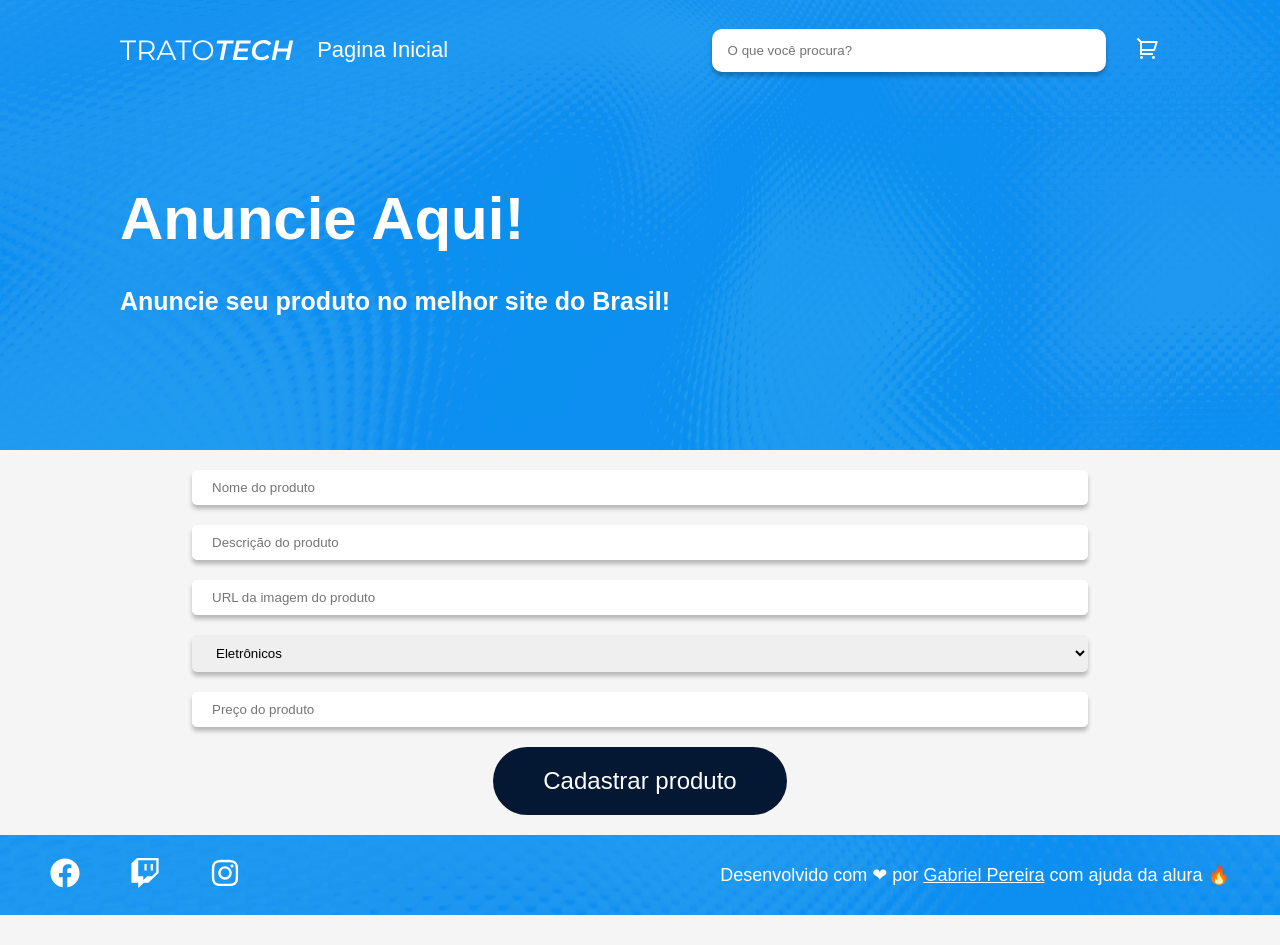
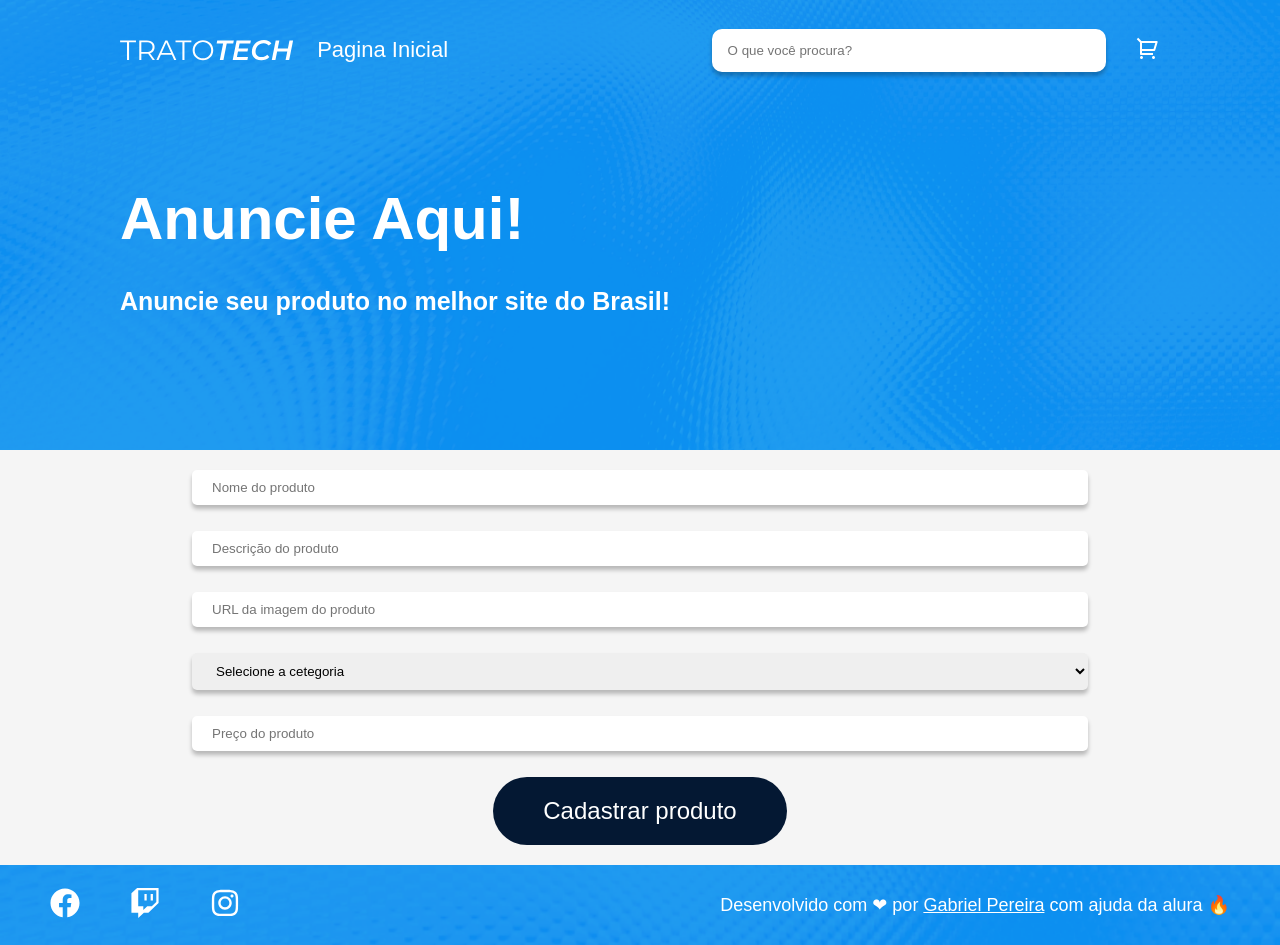
Before and after one commit to OnlySig/tratoTech, a React (Vite) app: page /anunciar in a window 1280 px wide. Before the commit the page ends 915 px from the top, so only its background shows below. Built offline with nearby package versions, Linux system fonts and the light colour scheme.

Commit message:
projeto immer finalizado

```diff
--- a/src/components/Input/index.tsx
+++ b/src/components/InputBusca/index.tsx
@@ -6,11 +6,6 @@ import { useEffect } from 'react'
 
 interface InputProps {
     placeholder?: string
-    isLabel?: boolean
-    title?: string
-    value?: string | number
-    setValue?: React.Dispatch<React.SetStateAction<string>>
-    isBusca?: boolean
     type?: string
     id: string
 }
@@ -19,28 +14,26 @@ interface buscaProps {
     busca: string
 }
 
-const Input = ({ type = 'text', placeholder, isLabel, title, id, isBusca = false, value } : InputProps) => {
+const Input = ({ type = 'text', placeholder, id} : InputProps) => {
     const { pathname } = useLocation()
     const busca = useSelector((state:buscaProps)=>state.busca)
     const dispatch = useDispatch()
     useEffect(() => {
-        if(isBusca){
-            dispatch(resetBusca())
-        }
-    }, [pathname, dispatch, isBusca])
+        dispatch(resetBusca())
+    }, [pathname, dispatch])
     return(
         <>
-            {isLabel && <label htmlFor={id}>{title}</label>}
             <div className={styles.input__container}>
                 <input
                     className={styles.input__item}
                     id={id}
                     type={type}
                     placeholder={placeholder}
-                    value={isBusca ? busca : value}
-                    onChange={e => isBusca && dispatch(mudarBusca(e.target.value))}/>
+                    value={busca}
+                    onChange={e => dispatch(mudarBusca(e.target.value))}/>
             </div>
         </>
+
     )
 }
 export default Input
--- /dev/null
+++ b/src/components/InputGeral/InputGeral.module.scss
@@ -0,0 +1,13 @@
+.input {
+    input {
+        border: none;
+        border-radius: 5px;
+        padding: 10px 20px;
+        margin-bottom: 6px;
+        width: 100%;
+        transition: .1s ease-in-out;
+        &:focus{
+          outline: 2px solid #1a95f0;
+        }
+    }
+}
--- /dev/null
+++ b/src/components/InputGeral/index.tsx
@@ -0,0 +1,21 @@
+import { forwardRef } from 'react'
+import styles from './InputGeral.module.scss'
+
+interface propsInput {
+    type?: string
+    id?: string
+    value?: string
+    onChange?: React.ChangeEventHandler<HTMLInputElement>
+    placeholder?: string
+    name?: string
+    className?: string
+}
+
+const InputGeral = forwardRef<HTMLInputElement, propsInput>(({ name, type='text', id, onChange, placeholder, value, ...rest }, ref) => {
+    InputGeral.displayName = 'inputGeral'
+    return (
+        <input className={styles.input} name={name} type={type} id={id} onChange={onChange} value={value} placeholder={placeholder} ref={ref} {...rest}/>
+    )
+})
+
+export default InputGeral
--- a/src/components/Item/Item.module.scss
+++ b/src/components/Item/Item.module.scss
@@ -1,4 +1,5 @@
 .item {
+    position: relative;
     background-color: white;
     border-radius: 10px;
     display: flex;
@@ -23,10 +24,26 @@
       p {
         color: #444;
       }
+      input {
+        border: none;
+        border-radius: 5px;
+        padding: 10px 20px;
+        margin-bottom: 6px;
+        width: 100%;
+        transition: .1s ease-in-out;
+        &:focus{
+          outline: 2px solid #1a95f0;
+        }
+      }
     }
 
     &-imagem {
+      height: 160px;
       margin: 0 auto;
+      img {
+        height: 100%;
+        width: 100%;
+      }
     }
 
     &-info {
--- a/src/components/NavBar/index.tsx
+++ b/src/components/NavBar/index.tsx
@@ -2,7 +2,7 @@ import { Link, useLocation, useNavigate } from 'react-router-dom'
 import Logo from '../../assets/logo.svg'
 import styles from './NavBar.module.scss'
 import { RiShoppingCart2Line, RiShoppingCart2Fill } from 'react-icons/ri'
-import Input from '../../components/Input'
+import Input from '../InputBusca'
 
 const NavBar = () => {
   const { pathname } = useLocation()
@@ -18,7 +18,7 @@ const NavBar = () => {
         </div>
       </div>
       <div className={styles.busca} >
-        <Input placeholder="O que você procura?" id="inputBusca" isBusca/>
+        <Input placeholder="O que você procura?" id="inputBusca"/>
       </div>
       <div className={styles.icones}>
         <Link to={'/carrinho'}>
--- a/src/pages/Anunciar/Anunciar.module.scss
+++ b/src/pages/Anunciar/Anunciar.module.scss
@@ -27,6 +27,18 @@
     margin: 20px auto;
     flex: 1;
     width: 70%;
+    .container__input {
+        width: 100%;
+        input, select{
+            margin-bottom: 6px;
+        }
+    }
+    .input-erro {
+        outline: 2px solid red;
+    }
+    .mensagem-erro {
+        color: red;
+    }
     select, input {
         border: none;
         box-shadow: 0 4px 4px rgba(0, 0, 0, 0.25);
--- a/src/pages/Anunciar/index.tsx
+++ b/src/pages/Anunciar/index.tsx
@@ -1,37 +1,83 @@
 import Header from '../../components/Header'
 import styles from './Anunciar.module.scss'
-import { useSelector } from 'react-redux'
+import { useDispatch, useSelector } from 'react-redux'
 import { ICategoria } from 'interfaces/ICategoria'
 import Button from '../../components/Button'
 import { FieldValues, useForm } from 'react-hook-form'
+import { cadastrarItem } from '../../store/reducers/itens'
+import InputGeral from '../../components/InputGeral'
 
 interface categoriasProps {
     categorias: ICategoria[]
 }
 
+type Inputs = {
+    titulo: string
+    categoria: string
+    descricao: string
+    foto: string
+    preco: number
+  }
+
 const Anunciar = () => {
-    // const [nome, setNome] = useState('')
-    // const [descricao, setDescricao] = useState('')
-    // const [url, setUrl] = useState('')
-    // const [categoria, setCategoria] = useState('')
-    // const [preco, setPreco] = useState('')
-    const { register, handleSubmit } = useForm()
+    const dispatch = useDispatch()
+    const { register, handleSubmit, formState } = useForm<Inputs>({
+        defaultValues: {
+            categoria: '',
+        }
+    })
+    const { errors } = formState
     const categorias = useSelector((state:categoriasProps)=>state.categorias.map(({ nome, id })=> ({ nome, id })))
     const submitarForm = (data:FieldValues) => {
-        console.log(data)
+        dispatch(cadastrarItem(data))
     }
     return (
         <div className={styles.container}>
             <Header title='Anuncie Aqui!' descricao='Anuncie seu produto no melhor site do Brasil!' className={styles.anunciarHeader}/>
             <form onSubmit={handleSubmit(submitarForm)} className={styles.formulario}>
-                <input id='nome' placeholder='Nome do produto' {...register('nome')}/>
-                <input id='descricao' placeholder='Descrição do produto' {...register('descricao')}/>
-                <input id='url' placeholder='URL da imagem do produto' {...register('url')}/>
-                <select {...register('categoria')} >
-                    <option disabled>Selecione a cetegoria</option>
-                    {categorias.map(categoria=><option key={categoria.id} value={categoria.id} >{categoria.nome}</option>)}
-                </select>
-                <input id='preco' type='number' placeholder='Preço do produto' {...register('preco')}/>
+                <div className={styles.container__input}>
+                    <InputGeral
+                        className={errors.titulo && styles['input-erro']}
+                        placeholder='Nome do produto'
+                        id='titulo'
+                        {...register('titulo', {required: 'O campo nome é obrigatório', minLength: 4})}
+                    />
+                    {errors.titulo && <span className={styles['mensagem-erro']}>{errors.titulo?.type === 'minLength' ? 'O mínimo de caracteres são 4!' : errors.titulo.message}</span>}
+                </div>
+                <div className={styles.container__input}>
+                    <InputGeral
+                        className={errors.descricao && styles['input-erro']}
+                        id='descricao'
+                        placeholder='Descrição do produto'
+                        {...register('descricao', {required: 'O campo descricao é obrigatório'})}/>
+                    {errors.descricao && <span className={styles['mensagem-erro']}>{errors.descricao.message}</span>}
+                </div>
+                <div className={styles.container__input}>
+                    <InputGeral
+                        className={errors.foto && styles['input-erro']}
+                        id='imagem'
+                        placeholder='URL da imagem do produto'
+                        {...register('foto', {required: 'O campo url é obrigatório'})}
+                    />
+                    {errors.foto && <span className={styles['mensagem-erro']}>{errors.foto.message}</span>}
+                </div>
+                <div className={styles.container__input}>
+                    <select {...register('categoria', {required: 'O campo categoria é obrigatório'})} className={errors.categoria && styles['input-erro']}>
+                        <option disabled value=''>Selecione a cetegoria</option>
+                        {categorias.map(categoria=><option key={categoria.id} value={categoria.id} >{categoria.nome}</option>)}
+                    </select>
+                    {errors.categoria && <span className={styles['mensagem-erro']}>{errors.categoria.message}</span>}
+                </div>
+                <div className={styles.container__input}>
+                    <InputGeral
+                        className={errors.preco && styles['input-erro']}
+                        id='preco'
+                        type='number'
+                        placeholder='Preço do produto'
+                        {...register('preco', {required: 'O campo preco é obrigatório', valueAsNumber: true})}
+                    />
+                    {errors.preco && <span className={styles['mensagem-erro']}>{errors.preco.message}</span>}
+                </div>
                 <Button>Cadastrar produto</Button>
             </form>
         </div>
--- a/src/store/reducers/itens.tsx
+++ b/src/store/reducers/itens.tsx
@@ -235,14 +235,25 @@ const itensSlice = createSlice({
     initialState,
     reducers: {
       mudarFavorito: (state, { payload }) => {
-        state = state.map(item => {
+        state.map(item => {
           if(item.id === payload) item.favorito = !item.favorito
           return item
         })
+      },
+      cadastrarItem: (state, { payload }) => {
+        state.push({...payload, id: uuidv4()})
+      },
+      editarItem: (state, { payload }) => {
+        const index = state.findIndex(item => item.id === payload.itemId)
+        Object.assign(state[index], payload.item)
+      },
+      deleteItem: (state, { payload }) => {
+        const index = state.findIndex(item => item.id === payload)
+        state.splice(index, 1)
       }
     }
 })
 
-export const { mudarFavorito } = itensSlice.actions
+export const { mudarFavorito, cadastrarItem, editarItem, deleteItem } = itensSlice.actions
 
 export default itensSlice.reducer
```
Also changed, not shown: src/components/Item/index.tsx (+41 -6 lines), src/pages/Carrinho/index.tsx (+8 -12 lines), src/assets/noImage.png (added), src/components/InputBusca/Input.module.scss (renamed from src/components/Input/Input.module.scss).
